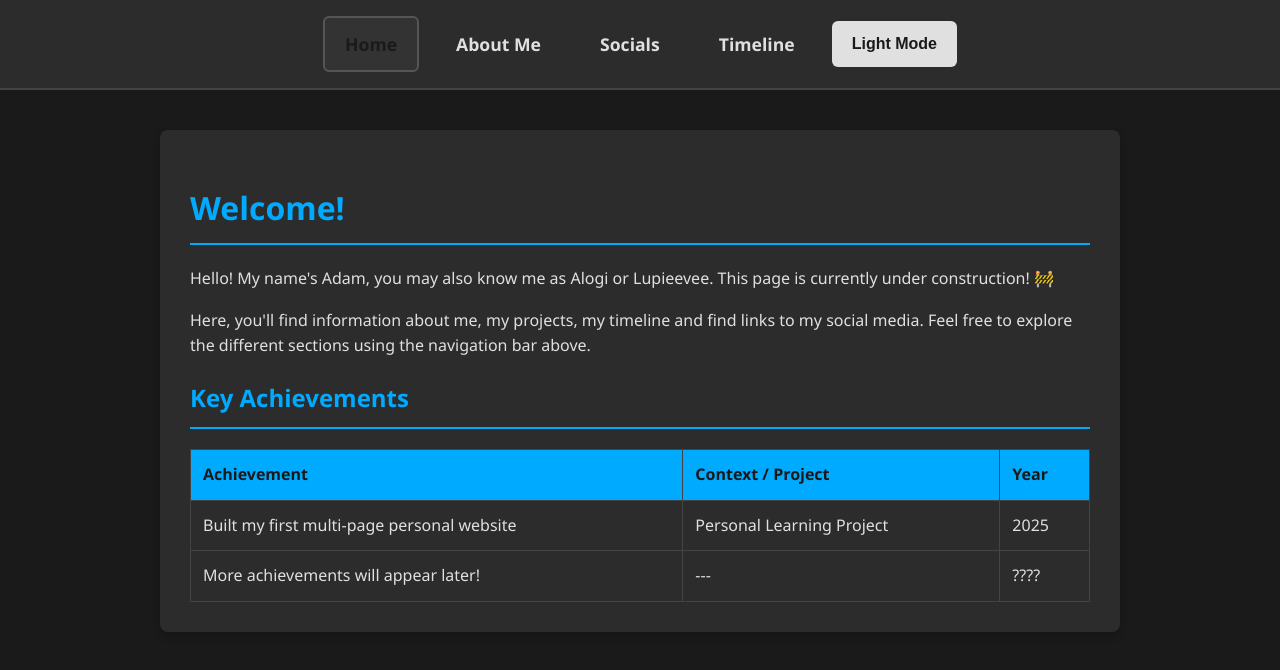
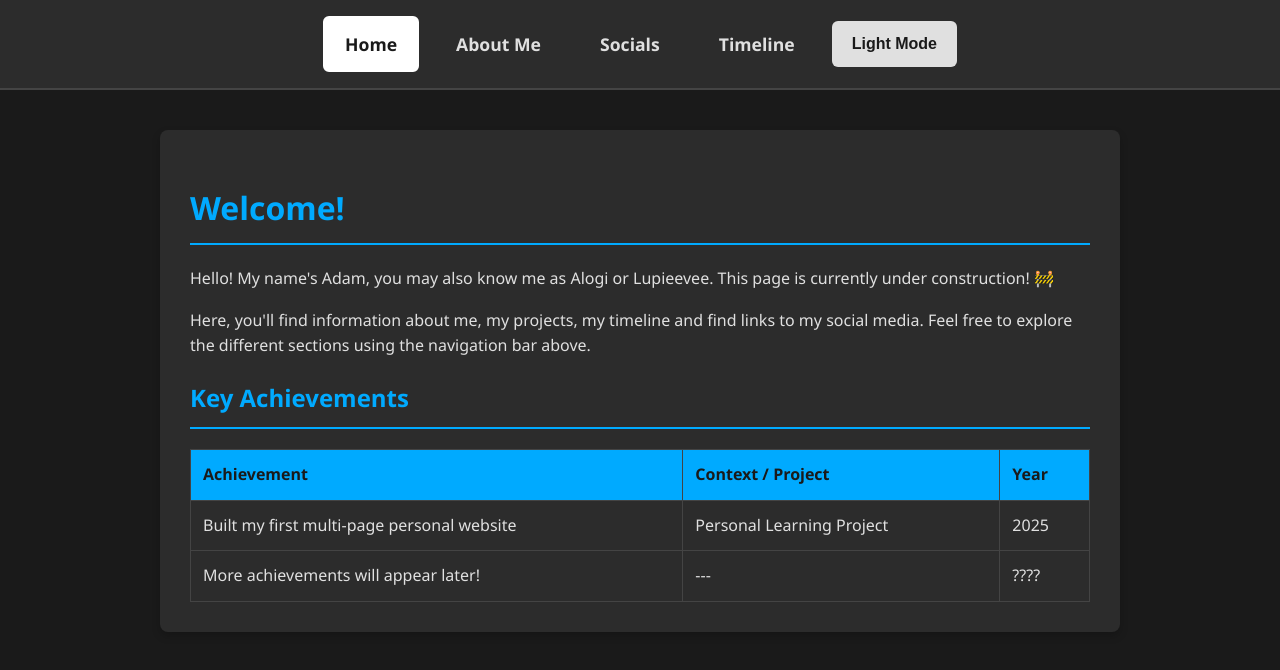
Before and after one commit to AlogiLupiee/Experimental_website, a plain HTML site: page index.html in a window 1280 px wide. Drawn offline with Linux system fonts and the light colour scheme.

Commit message:
Update 0.3.1
- changed the color of active button in dark mode to match the light mode switch

```diff
--- a/style.css
+++ b/style.css
@@ -98,8 +98,8 @@ a {
 /* This rule applies ONLY to the link of the page you are currently on. */
 /* Notice there is NO transform here, so the active link doesn't move. */
 .navbar nav a.active {
-    background-color: #333; /* A slightly different color to show it's active */
-    border-color: #555;
+    background-color: #ffffff; /* A slightly different color to show it's active */
+    border-color: #ffffff;
 }
 
 /* --- Color Correction for Text --- */
@@ -127,14 +127,6 @@ body.light-mode .navbar nav a.active {
     cursor: pointer;
     transition: background-color 0.2s, color 0.2s;
 }
-
-
-/*
-===================================================================
-    END OF NAVIGATION BAR SECTION
-===================================================================
-*/
-
 
 /* --- Main Content Sections --- */
 .main-content {
```
